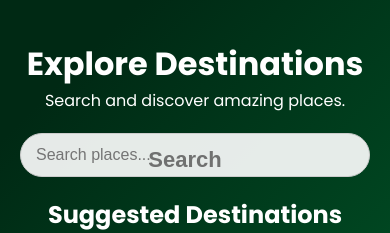
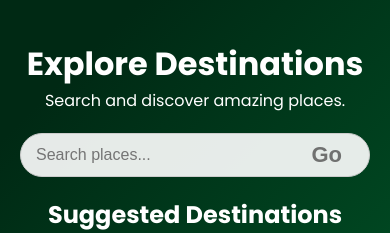
Before and after one commit to Nitheesh141/Navigate-Dreams, a React (Vite) app in the folder ND/: page / in a window 390 px wide. Both pictures are taken after typing "Sample" into the empty fields and a click on the button "Go". Shown: the top 233 px of the page. Built offline with nearby package versions, Linux system fonts and the light colour scheme.

Commit message:
search button change

```diff
--- a/ND/src/Dest.css
+++ b/ND/src/Dest.css
@@ -40,7 +40,6 @@
 .search-button {
   position: absolute;
   right: 10px;
-  background: #00d9ffe8;
   border: none;
   padding: 10px 18px;
   font-size: 16px;
@@ -51,9 +50,9 @@
   transition: background 0.3s ease;
 }
 
-.search-button:hover {
+/* .search-button:hover {
   background: #ffdb4d;
-}
+} */
 
 .suggested-list {
   display: grid;
@@ -227,11 +226,7 @@
     padding: 14px;
   }
 
-  .search-button {
-    width: 100%;
-    position: relative;
-    margin-top: 10px;
-  }
+
 
   .suggested-list {
     grid-template-columns: repeat(2, 1fr);
--- a/ND/src/Explore.jsx
+++ b/ND/src/Explore.jsx
@@ -37,7 +37,7 @@ const Explore = ({ setCurrentPage, setSelectedDestination }) => {
           onChange={(e) => setSearchQuery(e.target.value)}
           onKeyDown={(e) => e.key === "Enter" && handleSearch()}
         />
-        <button onClick={handleSearch} className="search-button">Search</button>
+        <button onClick={handleSearch} className="search-button">Go</button>
       </div>
 
       <h2>Suggested Destinations</h2>
```
